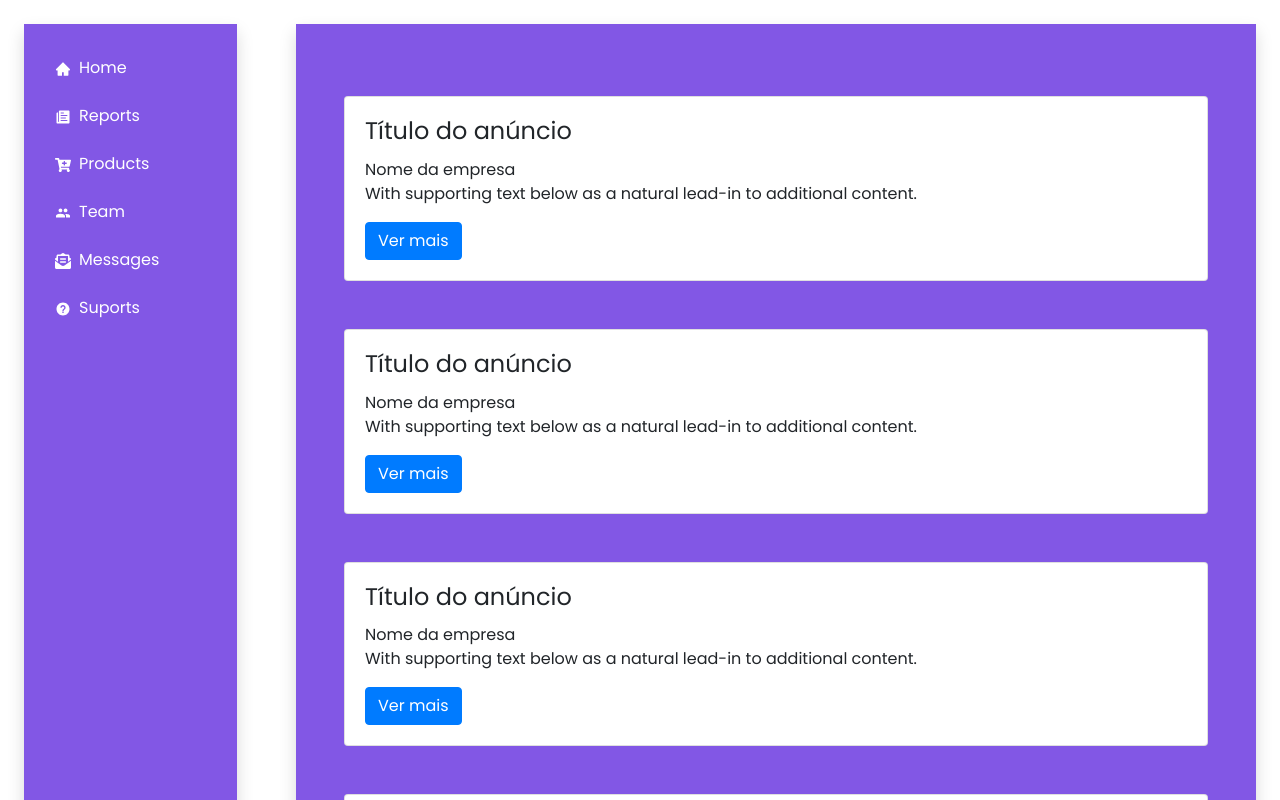
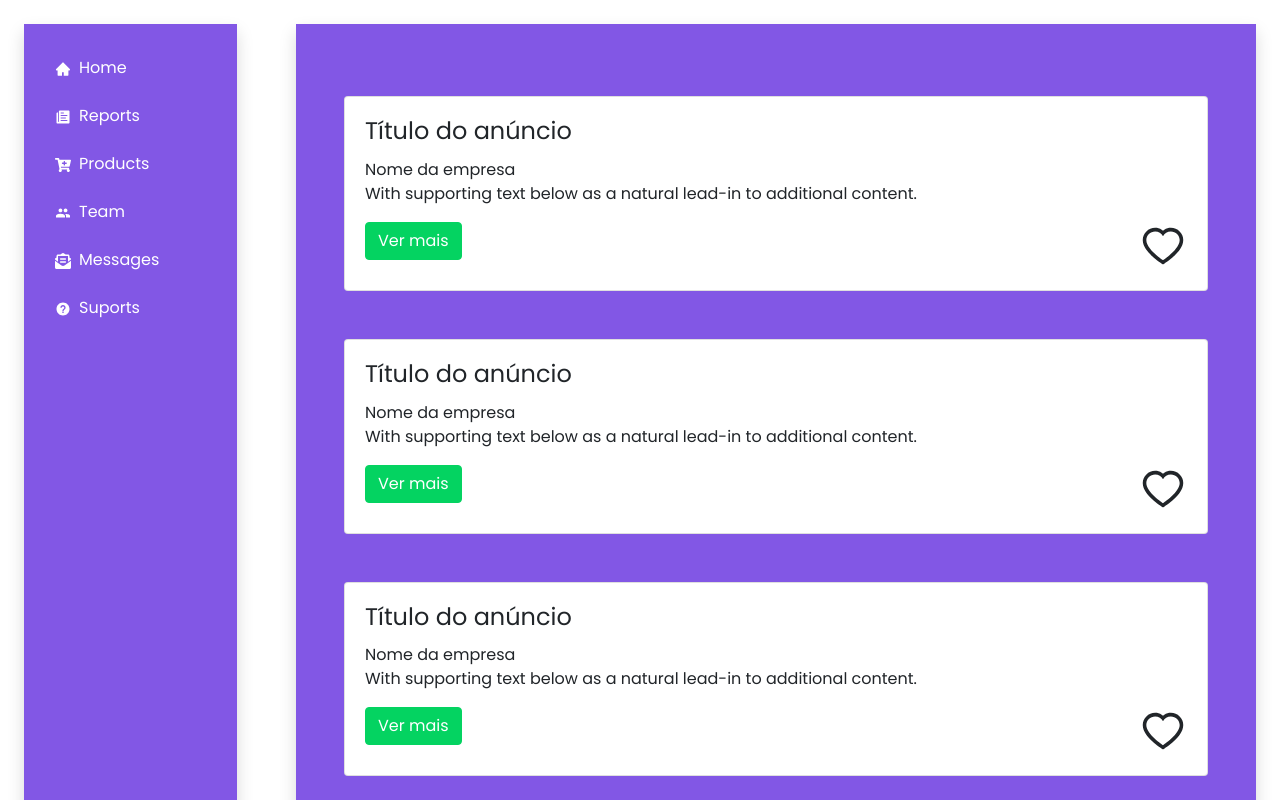
Before and after one commit to eulincon/communicart, a React (Create React App) app: page /feed in a window 1280 px wide. Shown: the top 800 px of the page. Built offline with nearby package versions, Linux system fonts and the light colour scheme.

Commit message:
Adicionando CardVaga

```diff
--- a/src/components/CardVaga/index.js
+++ b/src/components/CardVaga/index.js
@@ -1,14 +1,33 @@
-import React from 'react';
+import React, { useState } from 'react';
 import { Link } from 'react-router-dom';
+import * as AiIcons from 'react-icons/ai';
+import Jump from 'react-reveal/Jump';
+
+import styles from './styles.module.css';
 
 const CardVaga = () => {
+    const [likeHeart, setLikeHeart] = useState(false);
+
+    const like = () => {
+        setLikeHeart(!likeHeart);
+    }
+
     return (
         <div className="card my-4">
             <div className="card-body">
                 <h4 className="card-title">Título do anúncio</h4>
                 <span>Nome da empresa</span>
                 <p className="card-text">With supporting text below as a natural lead-in to additional content.</p>
-                <Link to="#" className="btn btn-primary">Ver mais</Link>
+                <Link to="/vagas/1" className={`btn btn-primary ${styles.btn_primary}`}>Ver mais</Link>
+                {likeHeart ?
+                    <div className="float-right">
+                        <Jump>
+                            <AiIcons.AiFillHeart onClick={like} size="3rem" color="red"  />
+                        </Jump>
+                    </div>
+                    :
+                    <AiIcons.AiOutlineHeart onClick={like} size="3rem" className="float-right" />
+                }
             </div>
         </div>
     );
```
